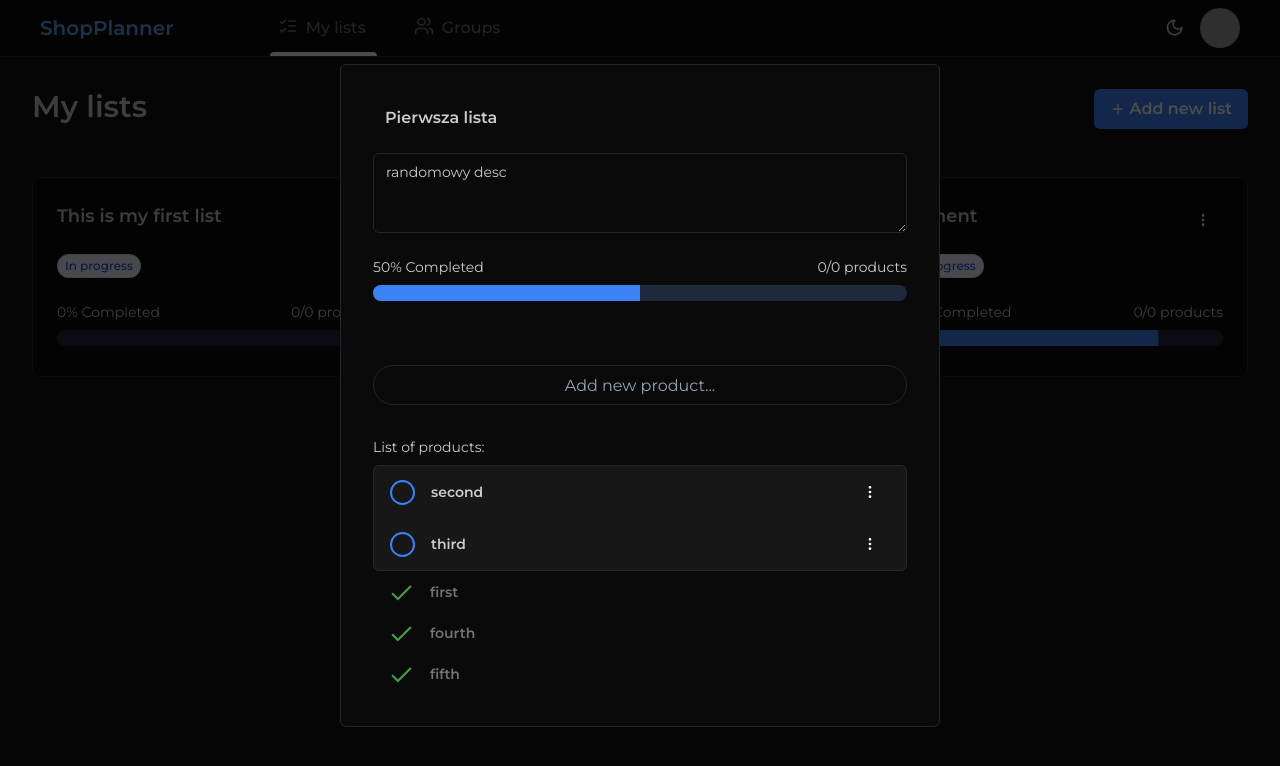
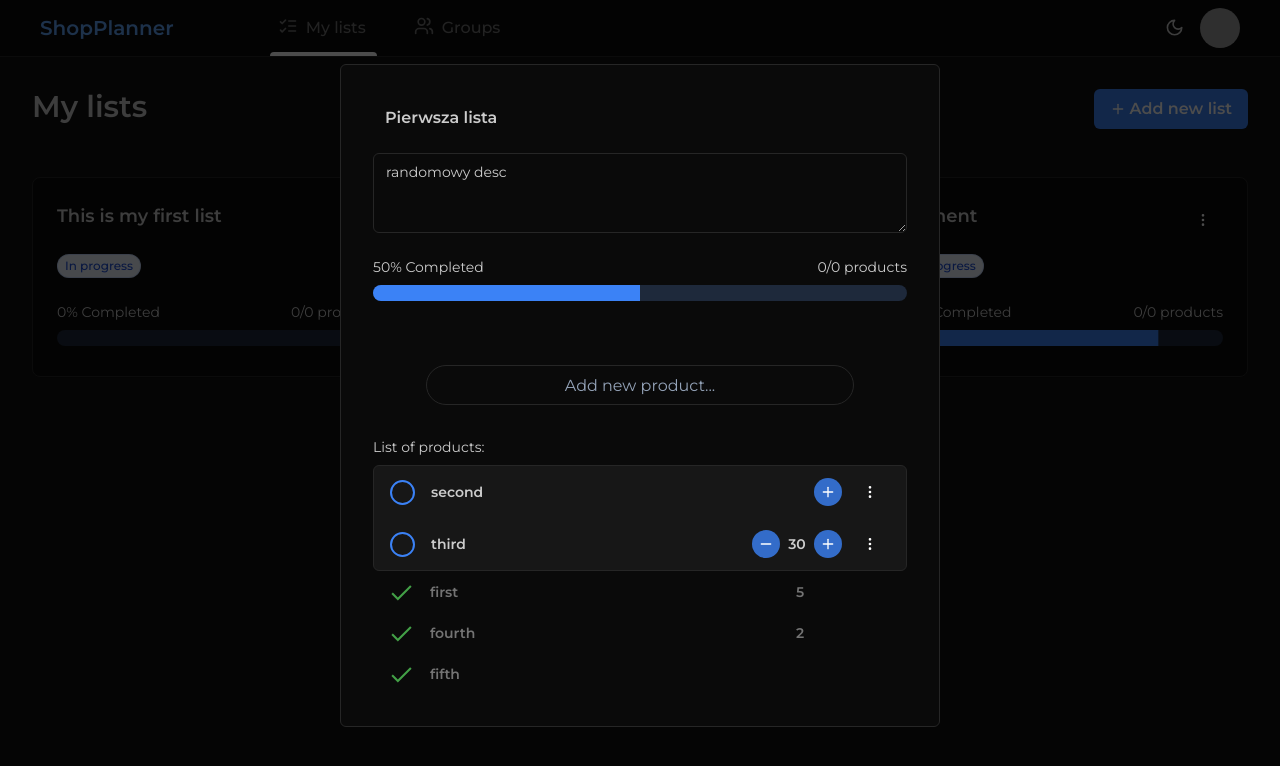
Before and after one commit to Matis121/ShopPlanner, a React (Vite) app in the folder frontend/: page /mylists/1 in a window 1280 px wide. Shown: the top 766 px of the page. Built offline with nearby package versions, Linux system fonts and the light colour scheme; grey boxes are pictures that could not be loaded.

Commit message:
feat: change amount of product in product list

```diff
--- a/frontend/src/components/list/ProductItem.tsx
+++ b/frontend/src/components/list/ProductItem.tsx
@@ -1,49 +1,66 @@
 import { Button } from "../ui/button";
-import {
-  Drawer,
-  DrawerClose,
-  DrawerContent,
-  DrawerDescription,
-  DrawerFooter,
-  DrawerHeader,
-  DrawerTitle,
-  DrawerTrigger,
-} from "@/components/ui/drawer";
 import {
   DropdownMenu,
   DropdownMenuContent,
   DropdownMenuItem,
   DropdownMenuTrigger,
 } from "@/components/ui/dropdown-menu";
-import { LuMoreVertical, LuTrash2 } from "react-icons/lu";
+import { LuMoreVertical, LuTrash2, LuPlus, LuMinus } from "react-icons/lu";
 import { FcCheckmark } from "react-icons/fc";
 
 interface listProps {
   productName: string;
+  productAmount: number;
   isCollected: boolean;
   collectingActions: () => void;
 }
 
 const ProductItem: React.FC<listProps> = ({
   productName,
+  productAmount,
   isCollected,
   collectingActions,
 }) => {
   return (
-    <Drawer>
-      <DrawerTrigger className="w-full">
-        <div className={`flex items-center py-2 px-4 font-semibold`}>
+    <div className={`flex items-center justify-center py-2 px-4 font-semibold`}>
       <div
         onClick={collectingActions}
-            className={`w-[25px] h-[25px] mr-4 rounded-full ${isCollected ? null : "hover:bg-blue-500 border-2 border-blue-500 transition-all"}`}
+        className={`min-w-[25px] min-h-[25px] w-[25px] h-[25px] cursor-pointer mr-4 rounded-full ${isCollected ? null : "hover:bg-blue-500 border-2 border-blue-500 transition-all"}`}
       >
         {isCollected && <FcCheckmark size={25} />}
       </div>
-          <p className="text-sm">{productName}</p>
-          {isCollected ? null : (
+      <p className="text-sm w-full overflow-hidden mr-3">{productName}</p>
+      <div className="ml-auto flex items-center">
+        {isCollected ? (
+          <>
+            {productAmount > 1 && (
+              <input
+                className="bg-transparent outline-none text-center max-w-[30px] text-sm mr-[76px]"
+                value={productAmount}
+              />
+            )}
+          </>
+        ) : (
+          <>
+            <div className="flex gap-0.5 mr-2">
+              {productAmount > 1 ? (
+                <>
+                  <button className="rounded-full p-1.5 transition-all w-full h-full bg-blue-500 bg-opacity-80 text-white hover:bg-blue-600">
+                    <LuMinus />
+                  </button>
+                  <input
+                    className="bg-transparent outline-none text-center max-w-[30px] text-sm"
+                    value={productAmount}
+                  />
+                </>
+              ) : null}
+              <button className="rounded-full p-1.5 transition-all w-full h-full bg-blue-500 bg-opacity-80 text-white hover:bg-blue-600">
+                <LuPlus />
+              </button>
+            </div>
             <DropdownMenu>
               <DropdownMenuTrigger asChild>
-                <Button variant="ghost" size="sm" className="ml-auto">
+                <Button variant="ghost" size="sm">
                   <LuMoreVertical />
                 </Button>
               </DropdownMenuTrigger>
@@ -54,22 +71,10 @@ const ProductItem: React.FC<listProps> = ({
                 </DropdownMenuItem>
               </DropdownMenuContent>
             </DropdownMenu>
+          </>
         )}
       </div>
-      </DrawerTrigger>
-      <DrawerContent>
-        <DrawerHeader>
-          <DrawerTitle>Are you absolutely sure?</DrawerTitle>
-          <DrawerDescription>This action cannot be undone.</DrawerDescription>
-        </DrawerHeader>
-        <DrawerFooter>
-          <Button>Submit</Button>
-          <DrawerClose>
-            <Button variant="outline">Cancel</Button>
-          </DrawerClose>
-        </DrawerFooter>
-      </DrawerContent>
-    </Drawer>
+    </div>
   );
 };
 
--- a/frontend/src/components/list/ProductList.tsx
+++ b/frontend/src/components/list/ProductList.tsx
@@ -9,11 +9,11 @@ const ProductList = () => {
   const navigate = useNavigate();
 
   const initialListState = [
-    { id: 1, productName: "first", isCollected: true },
-    { id: 2, productName: "second", isCollected: false },
-    { id: 3, productName: "third", isCollected: false },
-    { id: 4, productName: "fourth", isCollected: true },
-    { id: 5, productName: "fifth", isCollected: true },
+    { id: 1, productName: "first", productAmount: 5, isCollected: true },
+    { id: 2, productName: "second", productAmount: 1, isCollected: false },
+    { id: 3, productName: "third", productAmount: 30, isCollected: false },
+    { id: 4, productName: "fourth", productAmount: 2, isCollected: true },
+    { id: 5, productName: "fifth", productAmount: 1, isCollected: true },
   ];
 
   const [itemsList, setItemsList] = useState(initialListState);
@@ -52,7 +52,12 @@ const ProductList = () => {
     if (e.key === "Enter") {
       setItemsList(prev => [
         ...prev,
-        { id: 10, productName: e.target.value, isCollected: false },
+        {
+          id: 10,
+          productName: e.target.value,
+          productAmount: 1,
+          isCollected: false,
+        },
       ]);
       setNewItemValue("");
     }
@@ -73,7 +78,7 @@ const ProductList = () => {
         <ProgressBar progressBarPercent={50} />
         <Input
           placeholder="Add new product..."
-          className="self-center mt-16 rounded-full text-center"
+          className="self-center mt-16 rounded-full text-center w-[80%]"
           onKeyDown={e => handleNewItemOnEnterPress(e)}
           value={newItemValue}
           onChange={e => setNewItemValue(e.target.value)}
@@ -86,6 +91,7 @@ const ProductList = () => {
             {isNotCollected.map(element => (
               <ProductItem
                 productName={element.productName}
+                productAmount={element.productAmount}
                 key={element.id}
                 isCollected={element.isCollected}
                 collectingActions={() => collectingActions(element.id)}
@@ -97,6 +103,7 @@ const ProductList = () => {
             {isCollected.map(element => (
               <ProductItem
                 productName={element.productName}
+                productAmount={element.productAmount}
                 key={element.id}
                 isCollected={element.isCollected}
                 collectingActions={() => collectingActions(element.id)}
```
Lines whose indentation alone changed are shown as unchanged.
